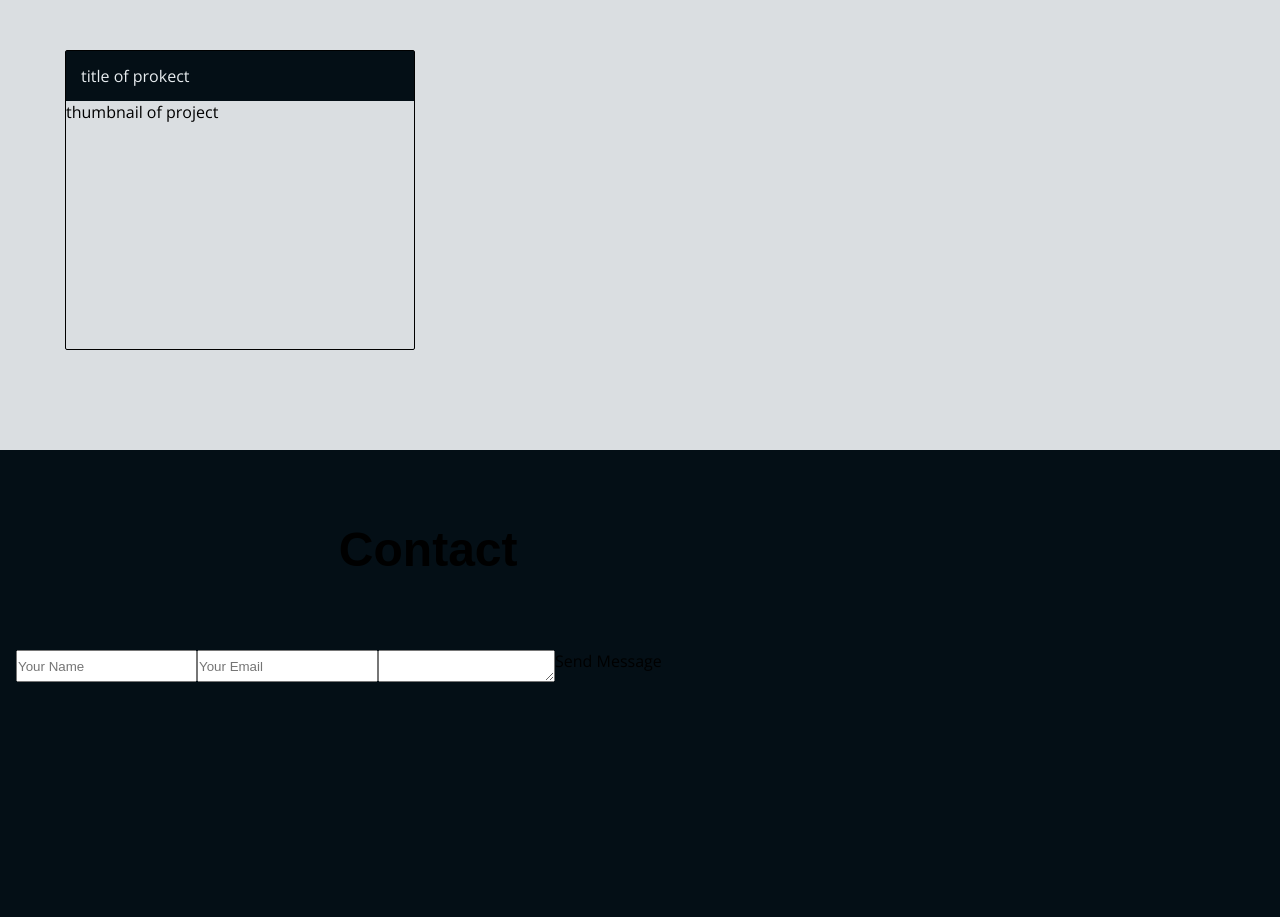
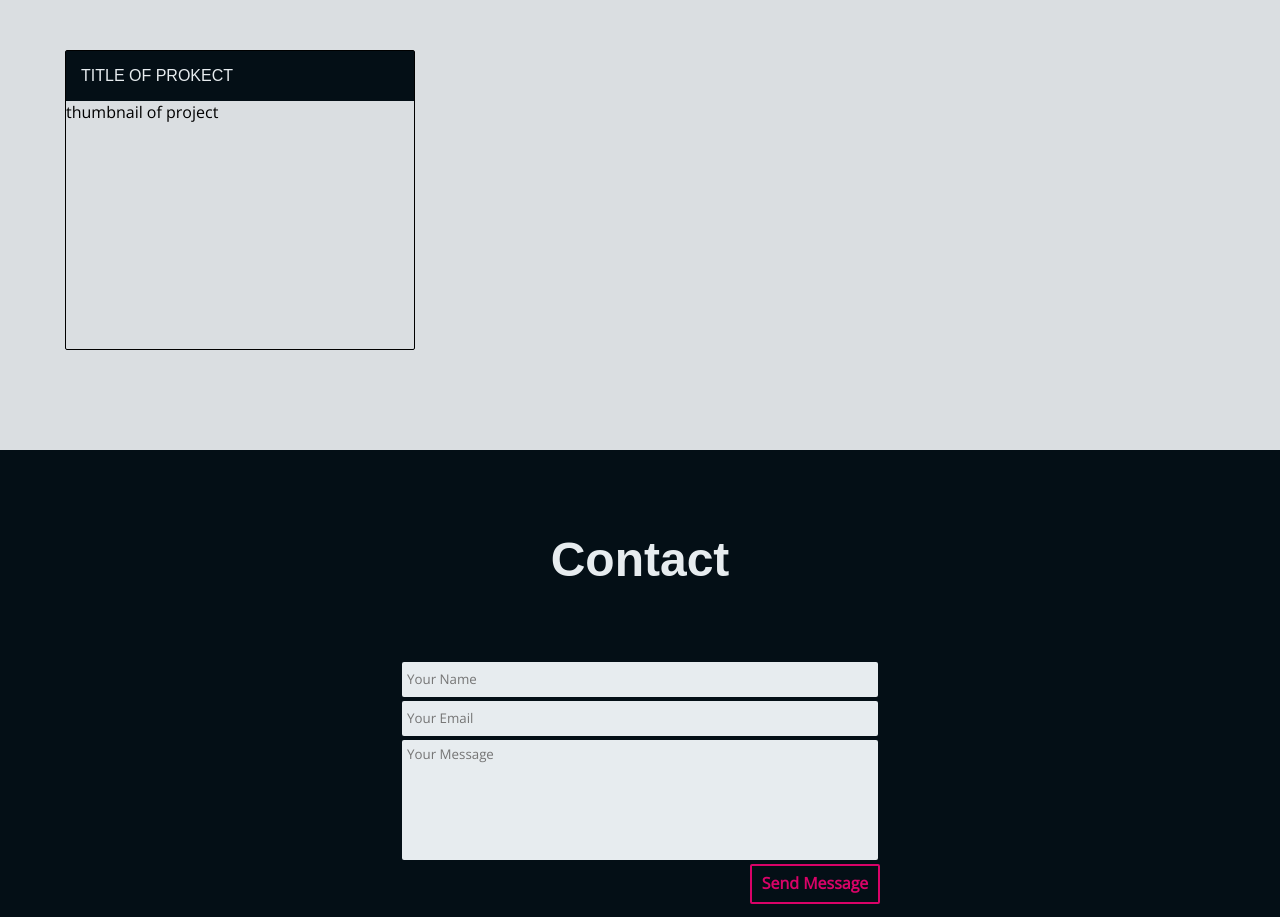
Before and after one commit to matcook/portfolio, a plain HTML site: page index.html in a window 1280 px wide. Shown: the part 2240-3157 px from the top of the page. Drawn offline with nearby package versions, Linux system fonts and the light colour scheme; a web font is replaced by a local one.

Commit message:
contact layout

```diff
--- a/css/main.css
+++ b/css/main.css
@@ -130,6 +130,8 @@ nav {
       width: 100%;
       min-height: 400px;
       max-height: 600px;
+      padding-left: 10px;
+      padding-right: 10px;
       height: auto; }
       @media (min-width: 1248px) {
         #about .wrapper .skills {
@@ -176,4 +178,46 @@ nav {
         color: #e7ecef;
         height: 50px;
         line-height: 50px;
-        padding-left: 15px; }
+        padding-left: 15px;
+        font-family: "Proza Libre", sans-serif;
+        text-transform: uppercase; }
+
+#contact {
+  color: #e7ecef;
+  justify-content: center;
+  height: auto; }
+  #contact .wrapper {
+    flex-direction: column;
+    justify-content: flex-end;
+    width: 500px;
+    min-width: 320px;
+    padding: 10px;
+    font-size: 1em; }
+    #contact .wrapper input,
+    #contact .wrapper textarea {
+      min-width: 300px;
+      height: 35px;
+      padding: 5px;
+      margin: 2px;
+      background: #e7ecef;
+      border: none;
+      border-radius: 2px; }
+      #contact .wrapper input::placeholder,
+      #contact .wrapper textarea::placeholder {
+        font-size: 1em;
+        font-family: "Open Sans", sans-serif; }
+    #contact .wrapper textarea {
+      height: 120px;
+      resize: none; }
+    #contact .wrapper .btn {
+      color: #d90368;
+      font-size: 1em;
+      font-weight: 800;
+      border: 2px solid #d90368;
+      border-radius: 2px;
+      height: 40px;
+      line-height: 35px;
+      width: 130px;
+      text-align: center;
+      margin-top: 2px;
+      align-self: flex-end; }
--- a/index.html
+++ b/index.html
@@ -118,7 +118,7 @@
       <h2>Contact</h2>
       <input type="text" name="name" placeholder="Your Name">
       <input type="email" name="email" placeholder="Your Email">
-      <textarea name="message"></textarea>
+      <textarea name="message" placeholder="Your Message"></textarea>
       <div class="btn">Send Message</div>
     </div>
   </section>
```
